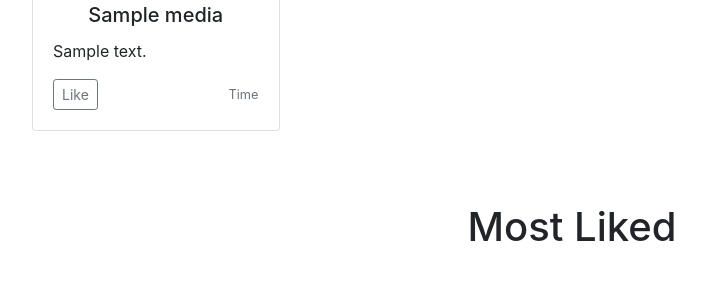
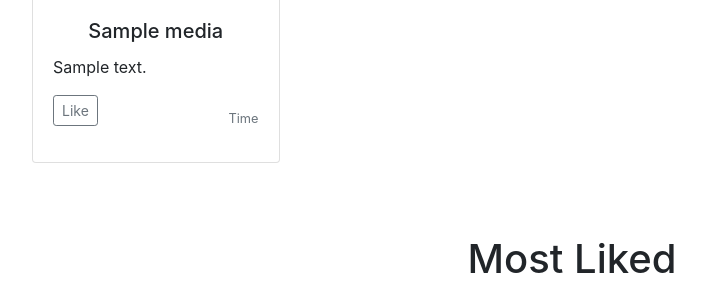
Before and after one commit to reginaldFerland/PyTube, a Flask app: page / in a window 1280 px wide. Shown: the part 903-1208 px from the top of the page, without its empty margins (68-773 px from the left). Run offline with Flask 2, Linux system fonts and the light colour scheme; tables that the repository leaves empty hold one stand-in row (values such as "Sample post"); some libraries are stand-ins or nearby versions.

Commit message:
add like button to media card

```diff
--- a/PyTube/models.py
+++ b/PyTube/models.py
@@ -69,7 +69,7 @@ class Media(db.Model):
         db.session.commit()
 
     def like(self):
-        self.likes += 1
+        self.likes = self.likes + 1
         db.session.commit()
 
     def increment_viewcount(self):
--- a/PyTube/templates/_display_media.html
+++ b/PyTube/templates/_display_media.html
@@ -8,7 +8,9 @@
            <p class="card-text">{{media.description}}</p>
             <div class="d-flex justify-content-between align-items-center">
                 <div class="btn-group">
-                    <a type="button" class="btn btn-sm btn-outline-secondary" href="#">Like</a>
+                    <form action="{{ url_for('like',mediaID=media.id) }}" method="POST">
+                    <button type="submit" class="btn btn-sm btn-outline-secondary" >Like</button>
+                    </form>
                 </div>
                 <small class="text-muted">Time</small>
             </div>
```
